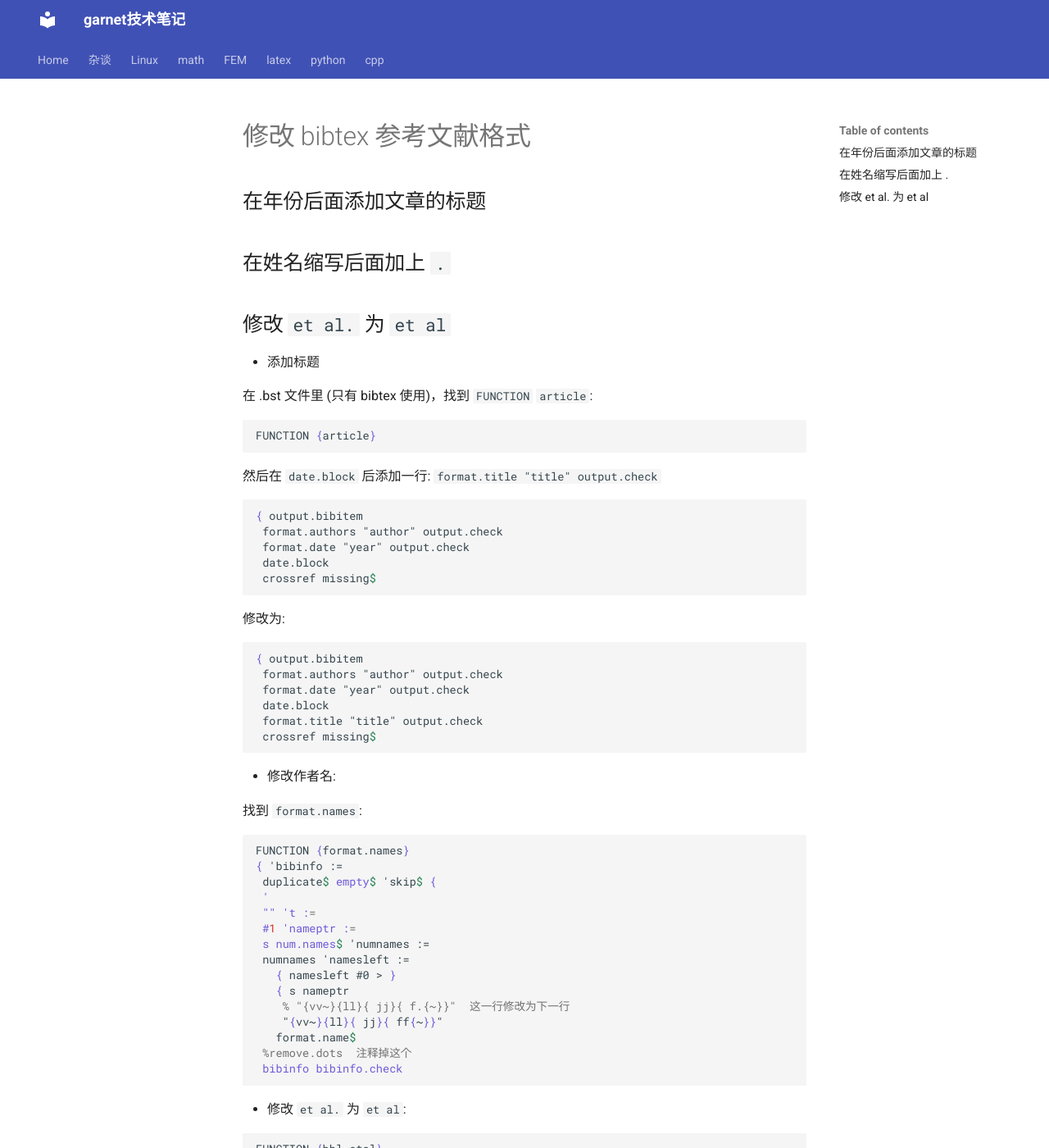
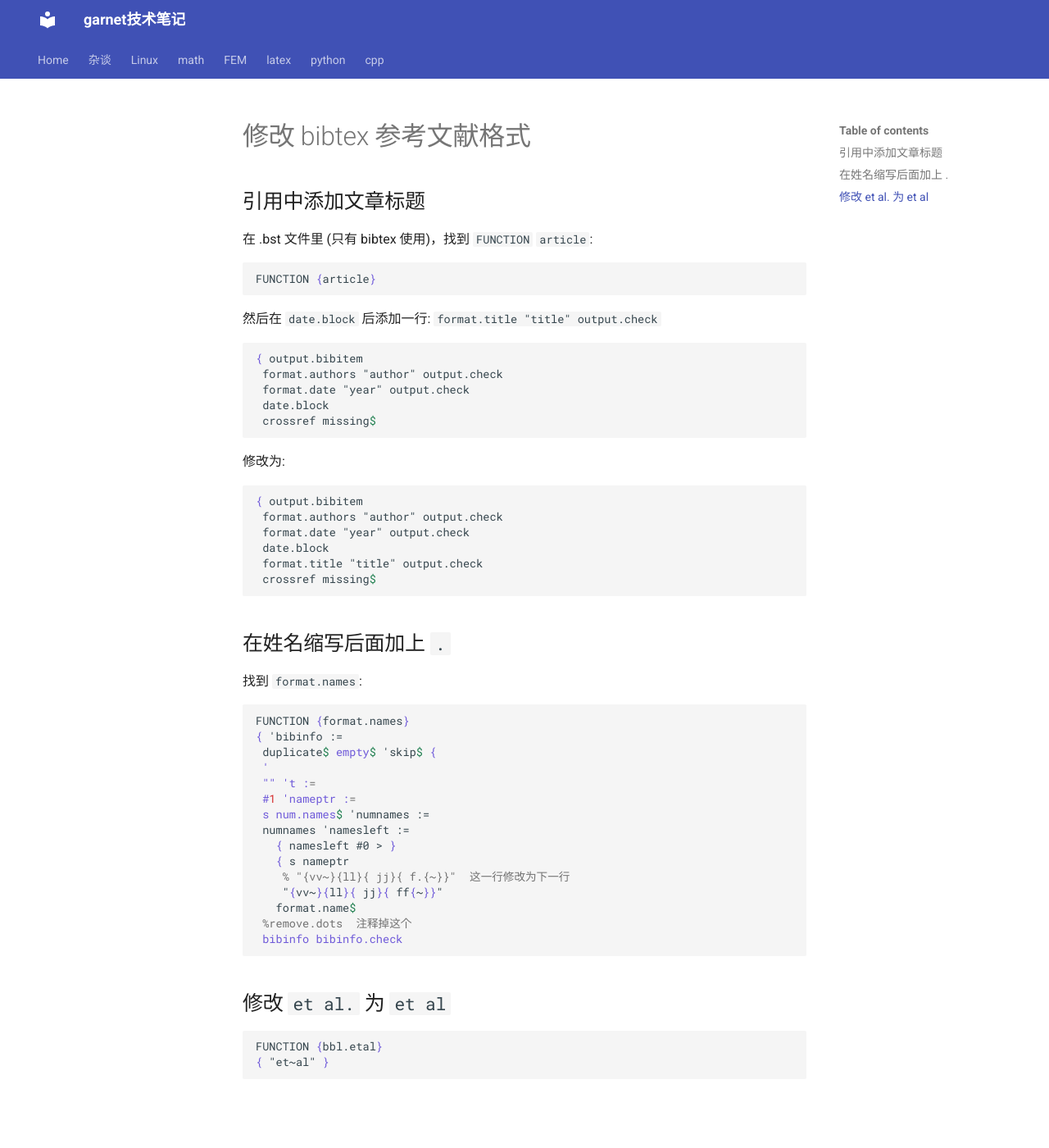
Before and after one commit to ymma98/technotes, an MkDocs documentation site: the page built from docs/latex/修改参考文献格式.md, in a window 1280 px wide and 1400 px high. Shown: the whole window at 82% size. Built offline with MkDocs 1.6.1 and Material for MkDocs 9.7.7, drawn with Linux system fonts in a browser that asks for light colours.

Commit message:
docs/latex/修改参考文献格式.md updated from https://stackedit.cn/

````diff
--- a/docs/latex/修改参考文献格式.md
+++ b/docs/latex/修改参考文献格式.md
@@ -1,15 +1,9 @@
 # 修改 bibtex 参考文献格式
-
-## 在年份后面添加文章的标题
 
 
 
-## 在姓名缩写后面加上 `.`
 
-
-## 修改 `et al.` 为 `et al`
-
-* 添加标题
+## 引用中添加文章标题
 
 在 .bst 文件里 (只有 bibtex 使用)，找到 `FUNCTION` `article`:
 
@@ -38,9 +32,7 @@ FUNCTION {article}
  crossref missing$
 ```
 
-
-
-* 修改作者名:
+## 在姓名缩写后面加上 `.`
 
 找到 `format.names`:
 
@@ -63,7 +55,7 @@ FUNCTION {format.names}
 ```
 
 
-* 修改 `et al.` 为 `et al`:
+## 修改 `et al.` 为 `et al`
 
 ```latex
 FUNCTION {bbl.etal}
````
Also changed, not shown: other parts of docs/latex/修改参考文献格式.md (+2 -2 lines).
